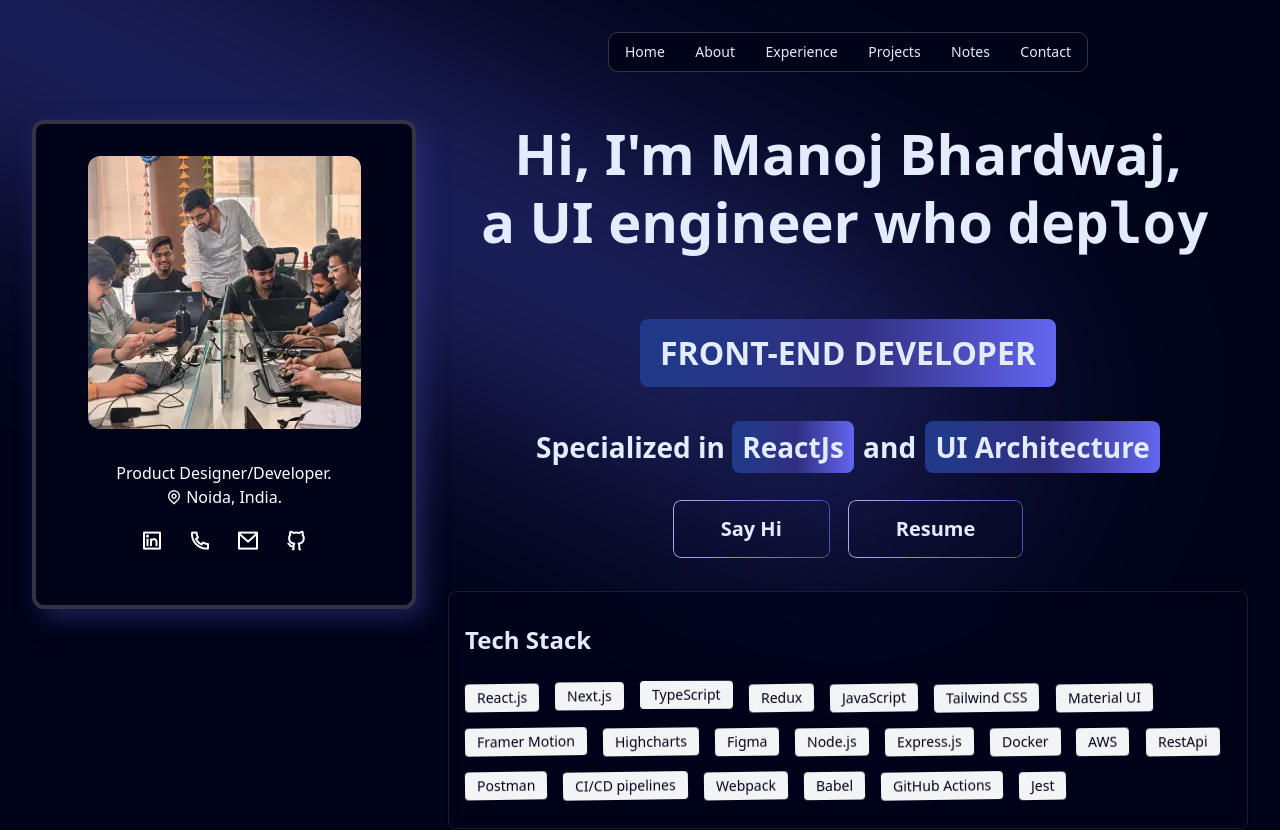
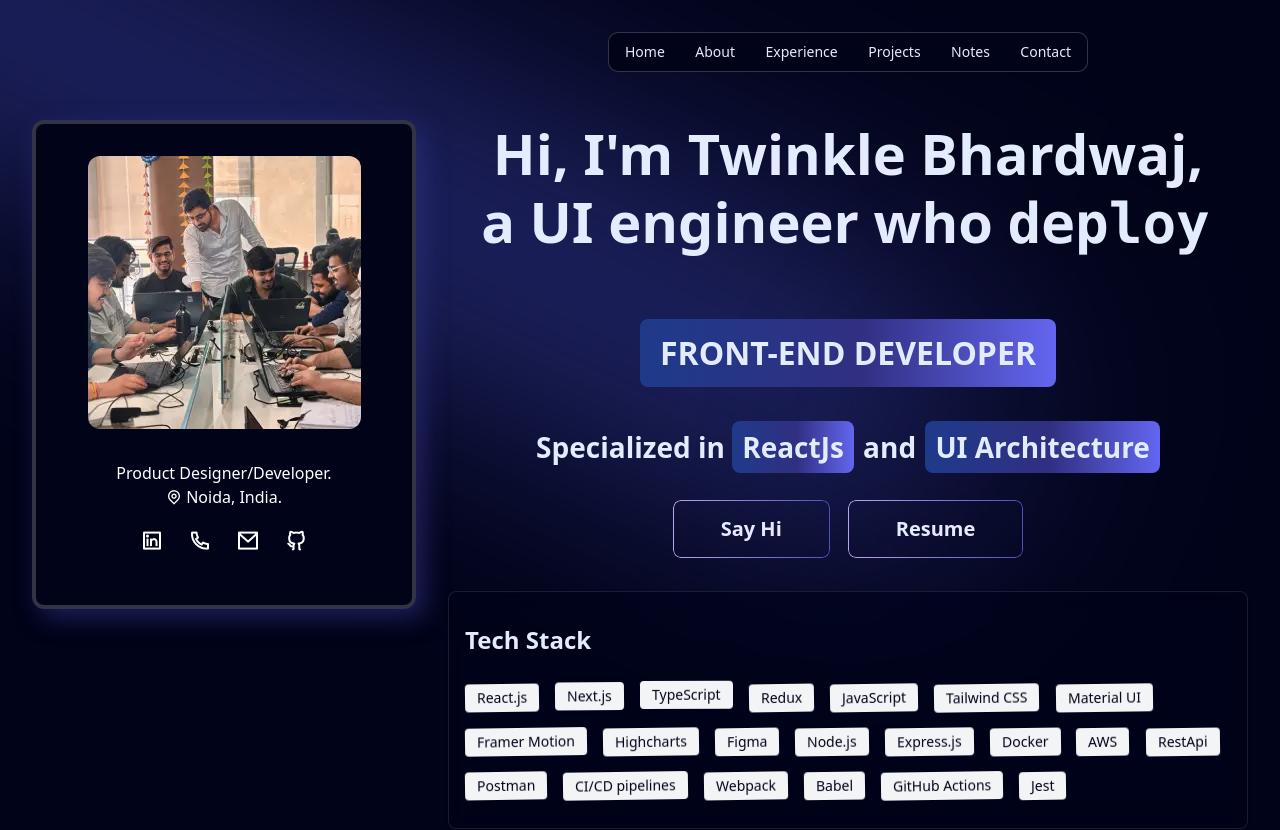
Before and after one commit to mrtwinklebhardwaj/my-resume, a React (Vite) app: page / in a window 1280 px wide. Shown: the top 830 px of the page. Built offline with nearby package versions, Linux system fonts and the light colour scheme.

Commit message:
name changed to twinkle

```diff
--- a/src/components/BannerContent.jsx
+++ b/src/components/BannerContent.jsx
@@ -11,7 +11,7 @@ const BannerContent = () => {
   id="home"
   style={{ lineHeight: '1.2' }}
 >
-  <div className="block">Hi, I'm Manoj Bhardwaj,</div>
+  <div className="block">Hi, I'm Twinkle Bhardwaj,</div>
   <div className="block sm:inline">
     a UI engineer who{' '}
     <span
```
